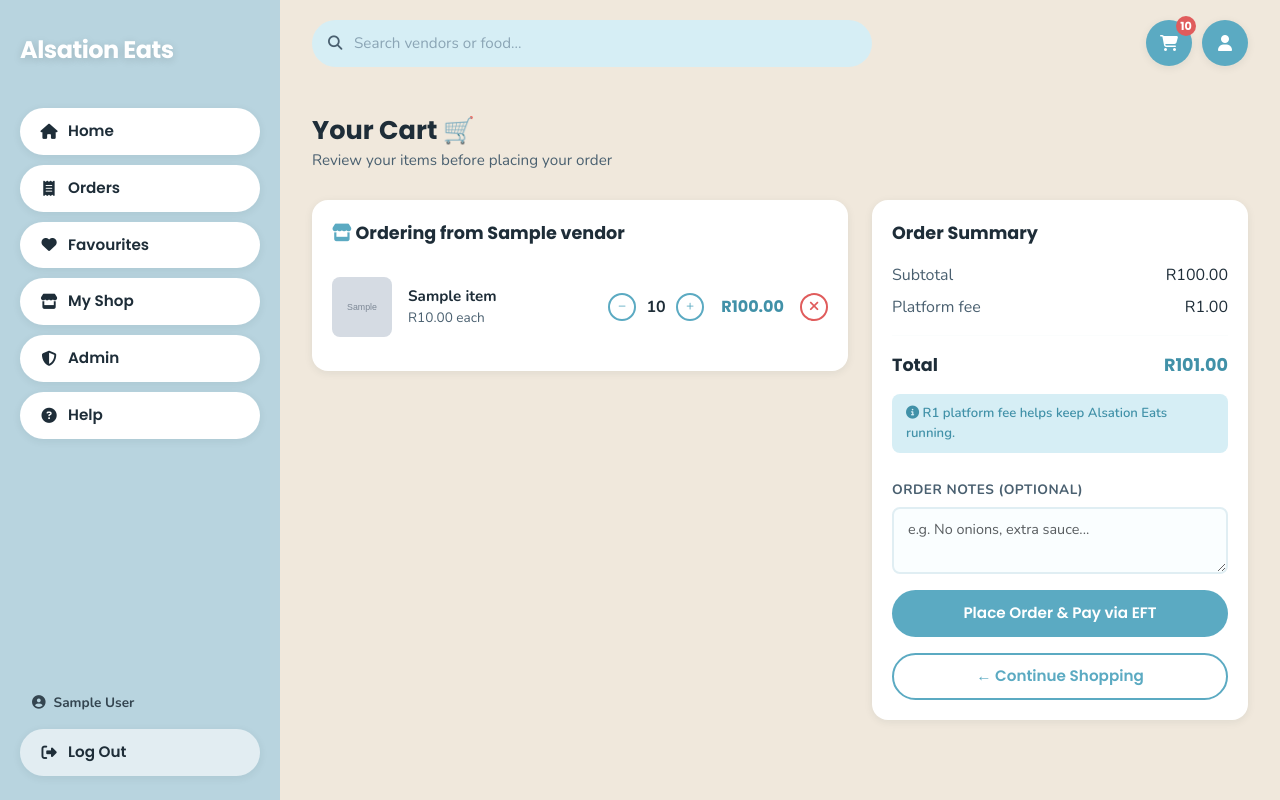
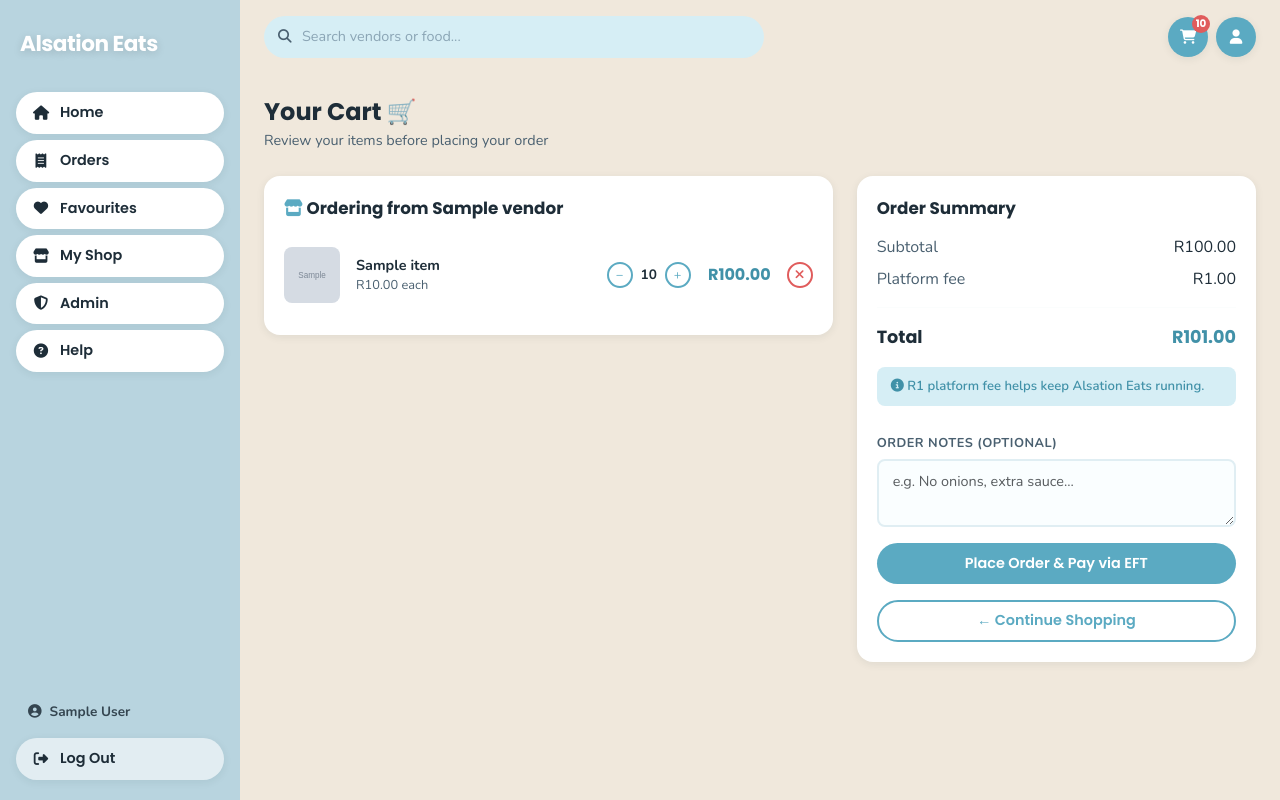
Before and after one commit to 1AnonyK/alsationeats, a PHP site: page //cart.php in a window 1280 px wide. Run offline with PHP 8.4, Linux system fonts and the light colour scheme; the visitor is signed in with stand-in values (Sample User, id 1); tables that the repository leaves empty hold one stand-in row (values such as "Sample post"); grey boxes marked "Sample" are stand-in pictures.

Commit message:
Shrink sidebar width and adjust paddings
Reduced various dimensions and spacing for a more compact layout.

```diff
--- a/assets/css/style.css
+++ b/assets/css/style.css
@@ -1,7 +1,7 @@
 /* ── CSS Variables ─────────────────────────────────────────── */
 :root {
   --sidebar-bg:    #B8D4DF;
-  --sidebar-w:     280px;
+  --sidebar-w:     240px;     /* Shrunk from 280px */
   --main-bg:       #F0E8DC;
   --teal:          #5BAAC2;
   --teal-dark:     #4191A8;
@@ -59,7 +59,7 @@ a:hover { color: var(--teal-dark); }
   background: var(--sidebar-bg);
   display: flex;
   flex-direction: column;
-  padding: 32px 20px 24px;
+  padding: 28px 16px 20px;    /* Shrunk internal padding */
   position: fixed;
   top: 0;
   left: 0;
@@ -68,13 +68,14 @@ a:hover { color: var(--teal-dark); }
 }
 
 .sidebar-logo {
-  margin-bottom: 40px;
+  margin-bottom: 32px;        /* Shrunk spacing */
+  padding-left: 4px;
 }
 
 .logo-text {
   font-family: 'Poppins', sans-serif;
   font-weight: 800;
-  font-size: 1.5rem;
+  font-size: 1.35rem;         /* Scaled down */
   color: #FFFFFF;
   letter-spacing: -0.5px;
   text-shadow: 0 2px 8px rgba(0,0,0,.15);
@@ -83,7 +84,7 @@ a:hover { color: var(--teal-dark); }
 .sidebar-nav {
   display: flex;
   flex-direction: column;
-  gap: 10px;
+  gap: 6px;                   /* Tighter list gaps */
   flex: 1;
 }
 
@@ -91,13 +92,13 @@ a:hover { color: var(--teal-dark); }
   display: flex;
   align-items: center;
   gap: 10px;
-  padding: 12px 20px;
+  padding: 10px 16px;         /* Slimmer buttons */
   border-radius: var(--radius-pill);
   background: var(--pill-bg);
   color: var(--text-dark);
   font-family: 'Poppins', sans-serif;
   font-weight: 600;
-  font-size: .95rem;
+  font-size: .9rem;           /* Smaller text */
   transition: var(--transition);
   box-shadow: var(--shadow-sm);
   text-decoration: none;
@@ -153,14 +154,14 @@ a:hover { color: var(--teal-dark); }
   display: flex;
   align-items: center;
   gap: 16px;
-  padding: 20px 32px;
+  padding: 16px 24px;         /* Shrunk top bar height */
   background: var(--main-bg);
   position: sticky;
   top: 0;
   z-index: 50;
 }
 
-.search-form { flex: 1; max-width: 560px; }
+.search-form { flex: 1; max-width: 500px; }
 
 .search-wrap {
   position: relative;
@@ -170,20 +171,20 @@ a:hover { color: var(--teal-dark); }
 
 .search-icon {
   position: absolute;
-  left: 16px;
+  left: 14px;
   color: var(--text-mid);
-  font-size: .9rem;
+  font-size: .85rem;
 }
 
 .search-input {
   width: 100%;
-  padding: 12px 20px 12px 42px;
+  padding: 10px 16px 10px 38px; /* Slimmer input */
   border: none;
   border-radius: var(--radius-pill);
   background: var(--teal-light);
   color: var(--text-dark);
   font-family: 'Nunito', sans-serif;
-  font-size: .95rem;
+  font-size: .9rem;
   outline: none;
   transition: var(--transition);
 }
@@ -197,20 +198,20 @@ a:hover { color: var(--teal-dark); }
 
 .top-actions {
   display: flex;
-  gap: 10px;
+  gap: 8px;
   margin-left: auto;
 }
 
 .action-btn {
-  width: 46px;
-  height: 46px;
+  width: 40px;                /* Shrunk from 46px */
+  height: 40px;
   border-radius: 50%;
   background: var(--teal);
   color: #fff;
   display: flex;
   align-items: center;
   justify-content: center;
-  font-size: 1rem;
+  font-size: .9rem;
   position: relative;
   transition: var(--transition);
   box-shadow: var(--shadow-sm);
@@ -226,14 +227,14 @@ a:hover { color: var(--teal-dark); }
 
 .cart-badge {
   position: absolute;
-  top: -4px;
-  right: -4px;
+  top: -2px;
+  right: -2px;
   background: var(--danger);
   color: #fff;
   border-radius: 50%;
-  width: 20px;
-  height: 20px;
-  font-size: .7rem;
+  width: 18px;
+  height: 18px;
+  font-size: .65rem;
   font-weight: 800;
   display: flex;
   align-items: center;
@@ -243,27 +244,27 @@ a:hover { color: var(--teal-dark); }
 
 /* ── Page Content ──────────────────────────────────────────── */
 .page-content {
-  padding: 28px 32px 40px;
+  padding: 24px 24px 32px;    /* Shrunk page edges */
   flex: 1;
 }
 
 .page-title {
-  font-size: 1.6rem;
+  font-size: 1.5rem;
   color: var(--text-dark);
   margin-bottom: 4px;
 }
 
 .page-subtitle {
   color: var(--text-mid);
-  font-size: .95rem;
-  margin-bottom: 28px;
+  font-size: .9rem;
+  margin-bottom: 24px;
 }
 
 /* ── Vendor Cards (Home) ───────────────────────────────────── */
 .vendor-grid {
   display: grid;
-  grid-template-columns: repeat(auto-fill, minmax(240px, 1fr));
-  gap: 24px;
+  grid-template-columns: repeat(auto-fill, minmax(220px, 1fr));
+  gap: 20px;                  /* Compact grid */
 }
 
 .vendor-card {
@@ -403,10 +404,10 @@ a:hover { color: var(--teal-dark); }
   color: #fff;
   border: none;
   border-radius: var(--radius-pill);
-  padding: 12px 32px;
+  padding: 10px 28px;
   font-family: 'Poppins', sans-serif;
   font-weight: 600;
-  font-size: .95rem;
+  font-size: .9rem;
   cursor: pointer;
   transition: var(--transition);
   text-decoration: none;
@@ -425,10 +426,10 @@ a:hover { color: var(--teal-dark); }
   color: var(--teal);
   border: 2px solid var(--teal);
   border-radius: var(--radius-pill);
-  padding: 10px 28px;
+  padding: 8px 24px;
   font-family: 'Poppins', sans-serif;
   font-weight: 600;
-  font-size: .95rem;
+  font-size: .9rem;
   cursor: pointer;
   transition: var(--transition);
   text-decoration: none;
@@ -452,8 +453,8 @@ a:hover { color: var(--teal-dark); }
 .ae-card-title {
   font-family: 'Poppins', sans-serif;
   font-weight: 700;
-  font-size: 1.1rem;
-  margin-bottom: 16px;
+  font-size: 1.05rem;
+  margin-bottom: 14px;
   color: var(--text-dark);
 }
 
@@ -461,7 +462,7 @@ a:hover { color: var(--teal-dark); }
 .ae-form .form-label {
   font-weight: 700;
   color: var(--text-mid);
-  font-size: .85rem;
+  font-size: .8rem;
   text-transform: uppercase;
   letter-spacing: .5px;
   margin-bottom: 6px;
@@ -562,51 +563,51 @@ a:hover { color: var(--teal-dark); }
   display: flex;
   align-items: center;
   gap: 16px;
-  padding: 14px 0;
+  padding: 12px 0;
   border-bottom: 1px solid #EEF5F8;
 }
 
 .cart-item:last-child { border-bottom: none; }
 
 .cart-item-img {
-  width: 60px;
-  height: 60px;
+  width: 56px;
+  height: 56px;
   border-radius: var(--radius-sm);
   object-fit: cover;
   flex-shrink: 0;
 }
 
 .cart-item-img-placeholder {
-  width: 60px;
-  height: 60px;
+  width: 56px;
+  height: 56px;
   border-radius: var(--radius-sm);
   background: var(--teal-light);
   display: flex;
   align-items: center;
   justify-content: center;
   color: var(--teal);
-  font-size: 1.4rem;
+  font-size: 1.3rem;
   flex-shrink: 0;
 }
 
 .cart-item-info { flex: 1; }
-.cart-item-name { font-weight: 700; font-size: .95rem; }
-.cart-item-price { color: var(--text-mid); font-size: .85rem; }
+.cart-item-name { font-weight: 700; font-size: .9rem; }
+.cart-item-price { color: var(--text-mid); font-size: .8rem; }
 
 .qty-control {
   display: flex;
   align-items: center;
-  gap: 8px;
+  gap: 6px;
 }
 
 .qty-btn {
-  width: 28px;
-  height: 28px;
+  width: 26px;
+  height: 26px;
   border-radius: 50%;
   border: 2px solid var(--teal);
   background: none;
   color: var(--teal);
-  font-size: .85rem;
+  font-size: .8rem;
   cursor: pointer;
   display: flex;
   align-items: center;
@@ -615,14 +616,14 @@ a:hover { color: var(--teal-dark); }
 }
 
 .qty-btn:hover { background: var(--teal); color: #fff; }
-.qty-num { font-weight: 700; min-width: 24px; text-align: center; }
+.qty-num { font-weight: 700; min-width: 20px; font-size: .85rem; text-align: center; }
 
 /* ── Bank Details Box ──────────────────────────────────────── */
 .bank-box {
   background: var(--teal-light);
   border: 2px dashed var(--teal);
   border-radius: var(--radius-md);
-  padding: 20px; /* Reduced */
+  padding: 20px;
   margin-bottom: 20px;
 }
 
```
Also changed, not shown: other parts of assets/css/style.css (+45 -45 lines).
